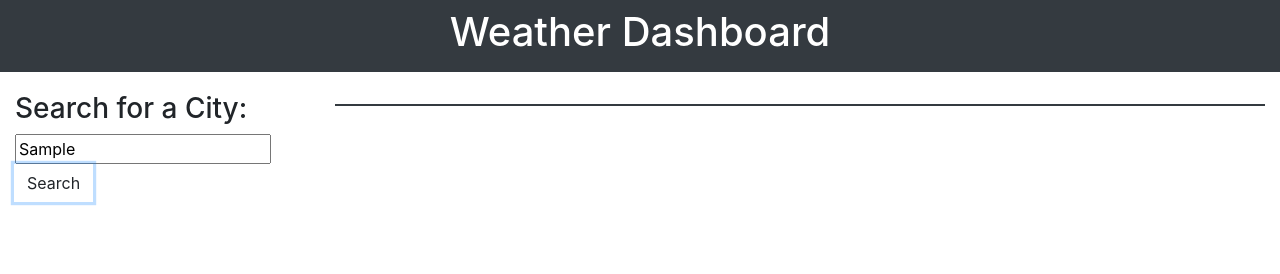
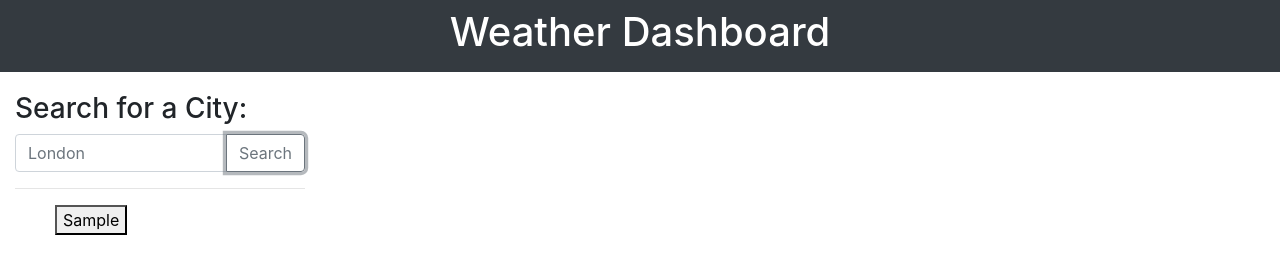
Before and after one commit to mchinojo/8Weather-Dashboard, a plain HTML site: page index.html in a window 1280 px wide. Both pictures are taken after typing "Sample" into the empty fields and a click on the button "Search". Drawn offline with nearby package versions, Linux system fonts and the light colour scheme; no server answers.

Commit message:
created function that generates buttons of the last searched cties

```diff
--- a/assets/script.js
+++ b/assets/script.js
@@ -5,6 +5,7 @@ let forecastSection = document.getElementById("forecast");
 
 function renderCity(cityData) {
     let today = moment();
+    todaySection.classList.add("border", "border-dark");
     todaySection.innerHTML =
         `<div class=city-date-icon style="
                     display: flex;
@@ -17,6 +18,25 @@ function renderCity(cityData) {
                     <p id="wind"> Wind speed: ${cityData.wind.speed} m/s </p>
                     <p id="humidity"> Humidity: ${cityData.main.humidity}% </p>
                     </div>`;
+}
+
+function renderLastSearchButtons(event, cityName) {
+    event.preventDefault();
+
+    // let cityName = searchInput.value;
+
+    if (!cityName) {
+        alert("Please write a city");
+        return;
+    }
+
+    let lastSearchList = document.createElement("ul");
+    document.querySelector(".list-group").appendChild(lastSearchList);
+    let cityButton = document.createElement("button");
+    cityButton.setAttribute("type", "submit");
+    cityButton.innerText = cityName;
+    lastSearchList.appendChild(cityButton);
+
 }
 
 function fetchCity(cityName) {
@@ -52,6 +72,9 @@ document.getElementById("search-button").addEventListener("click", function (eve
     event.preventDefault();
 
     fetchCity(cityName);
+    renderLastSearchButtons(event, cityName);
+
+    searchInput.value = "";
 });
 
 function renderForecast(forecastData) {
@@ -82,13 +105,17 @@ function renderForecast(forecastData) {
         forecastDiv.appendChild(cardDiv);
         let dateHeader = document.createElement("h5");
         dateHeader.textContent = today.add(1, 'days').format("DD/MM/YYYY");
-        // let imgWeather = document.createElement("img");
-        // imgWeather.setAttribute("src", )
         cardDiv.appendChild(dateHeader);
+
+        let imgWeather = document.createElement("img");
+        imgWeather.src = `http://openweathermap.org/img/wn/${fiveDaysMaxTemp[index].icon}@2x.png`;
+        imgWeather.setAttribute("style", "height:60px");
+        cardDiv.appendChild(imgWeather);
 
         displayValues(`Temp: ${fiveDaysMaxTemp[index].temp} ºC`, cardDiv);
         displayValues(`Wind: ${fiveDaysMaxTemp[index].wind} m/s`, cardDiv);
         displayValues(`Humidity: ${fiveDaysMaxTemp[index].humidity} %`, cardDiv);
+
     }
 
 }
--- a/index.html
+++ b/index.html
@@ -25,25 +25,26 @@
         <h2 id="form-heading" class="mt-1 h3 form-label">
           Search for a City:
         </h2>
+
+
         <form id="search-form" class="form">
-          <div class="form-inline form-group">
-            <div class="input-group">
-              <input class="form-input weather-search" type="text" id="search-input" placeholder="London"
-                aria-labelledby="form-heading" aria-controls="today forecast" />
-              <div class="input-group-append">
-                <button type="submit" class="btn search-button" id="search-button" aria-label="submit search">
-                  Search
-                </button>
-                <hr class="hr weather-hr" />
-              </div>
+          <div class="input-group mb-3">
+            <input type="text" id="search-input" class="form-control weather-search" placeholder="London"
+              aaria-labelledby="form-heading" aria-controls="today forecast">
+            <div class="input-group-append">
+              <button type="submit" id="search-button" class="btn btn-outline-secondary" aria-label="submit search">
+                Search </button>
             </div>
           </div>
+
+          <hr class="hr weather-hr" />
+
         </form>
         <div class="list-group" id="history"></div>
       </aside>
 
       <div class="col-lg-9 pb-3 mt-3">
-        <section id="today" class="mt-3 border border-dark" role="region" aria-live="polite">
+        <section id="today" class="mt-3" role="region" aria-live="polite">
 
 
 
```
